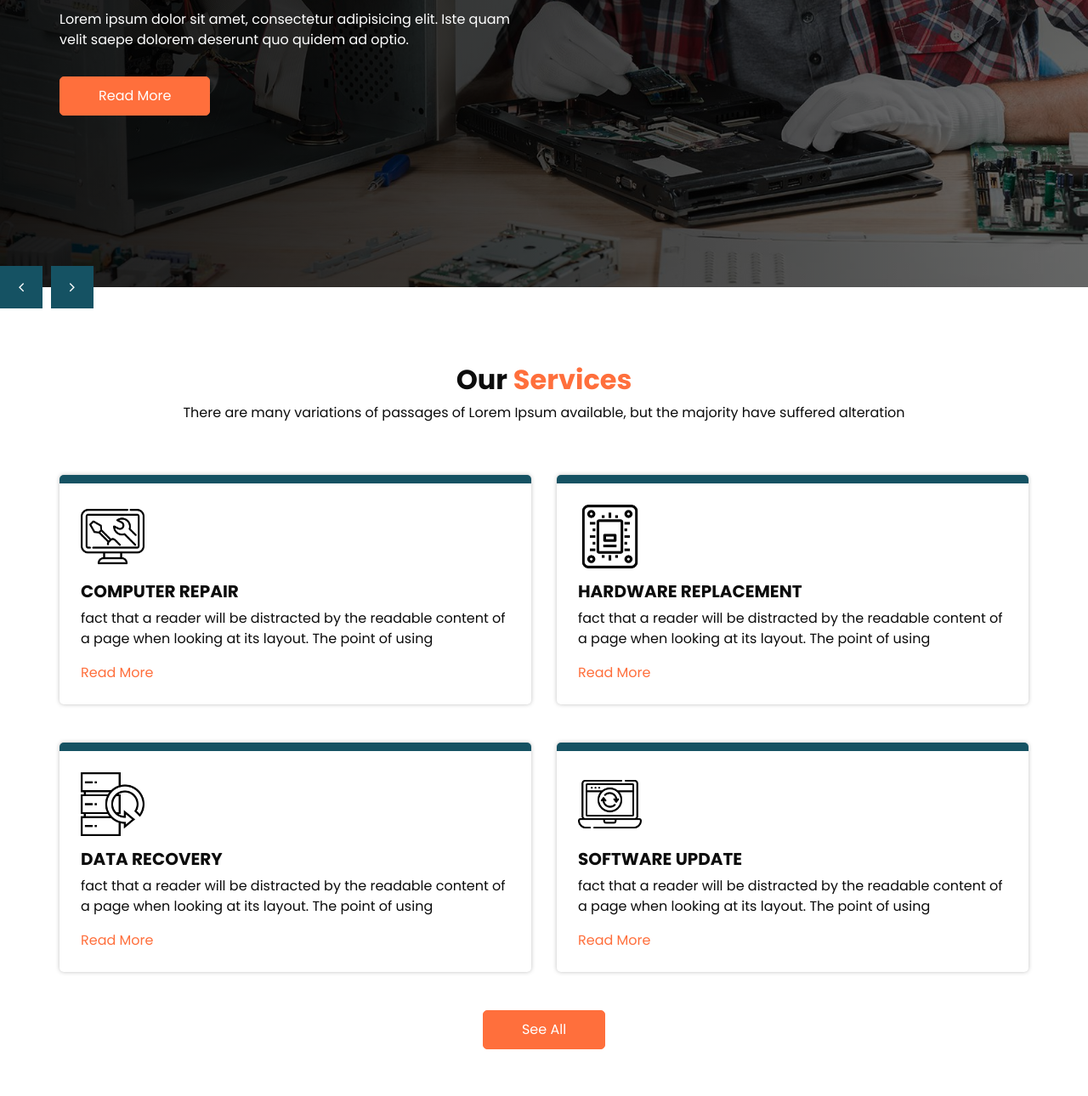
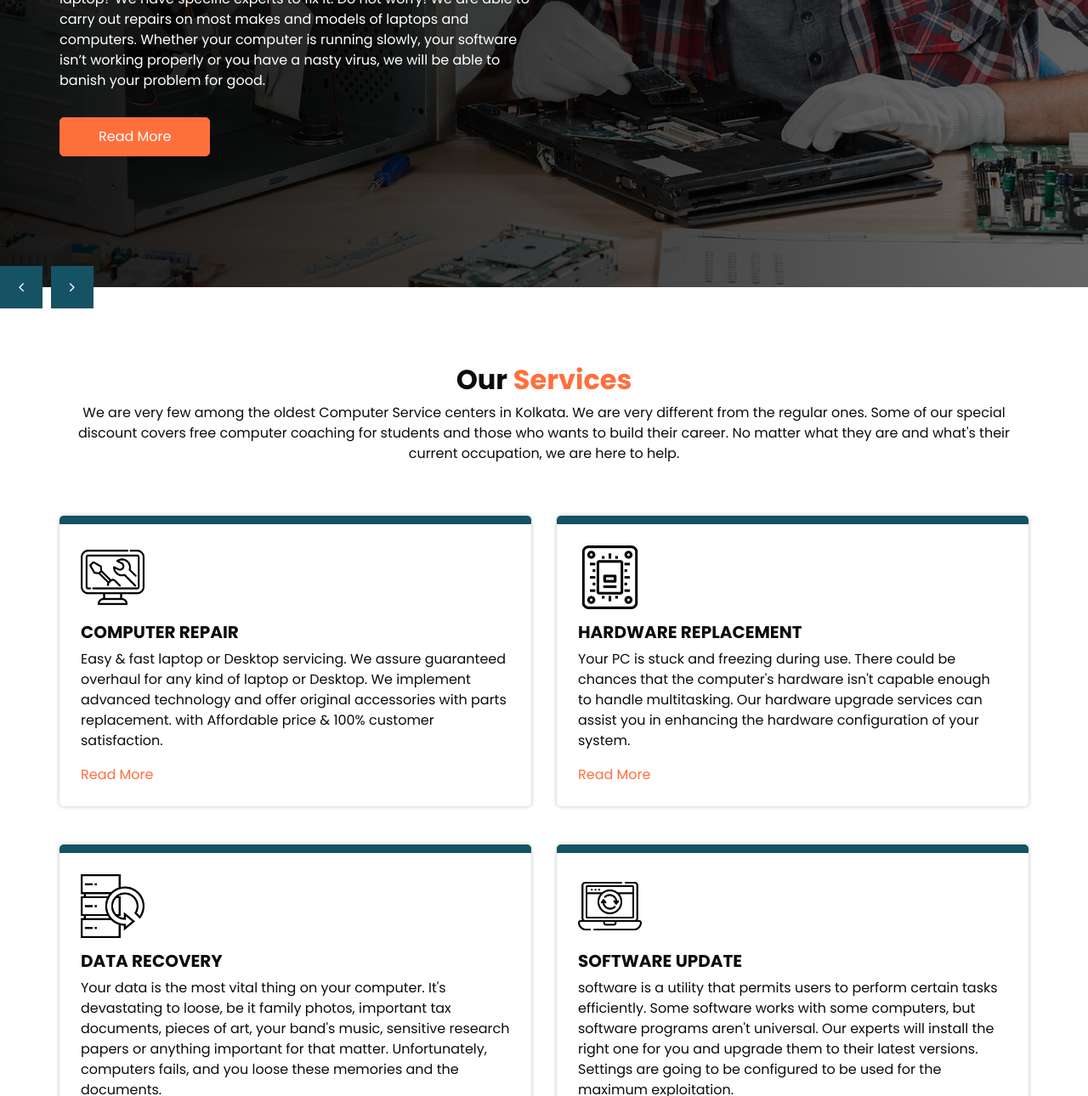
Before and after one commit to sujeet3686/lapyfix.in, a plain HTML site: page index.html in a window 1280 px wide. Shown: the part 462-1752 px from the top of the page at 85% size. Drawn offline with nearby package versions, Linux system fonts and the light colour scheme; some packages are replaced by stand-ins of ours.

Commit message:
Index page content

```diff
--- a/index.html
+++ b/index.html
@@ -1,6 +1,5 @@
 <!DOCTYPE html>
 <html>
-
 <head>
   <!-- Basic -->
   <meta charset="utf-8" />
@@ -122,7 +121,12 @@
                       We will fix your computer
                     </h1>
                     <p>
-                      Lorem ipsum dolor sit amet, consectetur adipisicing elit. Iste quam velit saepe dolorem deserunt quo quidem ad optio.
+                      <strong style="font:icon;text-transform:uppercase;font-size:1.2rem;">Lapyfix </strong> Digi-Tech : If You are having issues with Your computer or laptop? We have specific
+experts to fix it. Do not worry! We are able to carry out repairs on most makes and models
+of laptops and computers. Whether your computer is running slowly, your software isn’t
+working properly or you have a nasty virus, we will be able to banish your problem for good.
+<!-- My workmanship is a point of pride for me, so have no fear: you’ll always get the highest
+quality repair possible from my business. -->
                     </p>
                     <a href="">
                       Read More
@@ -199,7 +203,10 @@
             Our <span>Services</span>
           </h2>
           <p>
-            There are many variations of passages of Lorem Ipsum available, but the majority have suffered alteration
+            We are very few among the oldest Computer Service centers in Kolkata. We are very different from
+the regular ones. Some of our special discount covers free computer coaching for students and those who
+wants to build their career. No matter what they are and what's their current occupation, we are here
+to help.
           </p>
         </div>
         <div class="row">
@@ -213,9 +220,9 @@
                   Computer Repair
                 </h5>
                 <p>
-                  fact that a reader will be distracted by the readable content of a page when looking at its layout.
-                  The
-                  point of using
+                  Easy & fast laptop or Desktop servicing. We assure guaranteed overhaul for any kind of laptop
+or Desktop. We implement advanced technology and offer original accessories with parts
+replacement. with Affordable price & 100% customer satisfaction.
                 </p>
                 <a href="">
                   Read More
@@ -233,9 +240,8 @@
                   Hardware Replacement
                 </h5>
                 <p>
-                  fact that a reader will be distracted by the readable content of a page when looking at its layout.
-                  The
-                  point of using
+                  Your PC is stuck and freezing during use. There could be chances that the computer's hardware isn't capable enough
+to handle multitasking. Our hardware upgrade services can assist you in enhancing the hardware configuration of your system.
                 </p>
                 <a href="">
                   Read More
@@ -253,9 +259,9 @@
                   Data Recovery
                 </h5>
                 <p>
-                  fact that a reader will be distracted by the readable content of a page when looking at its layout.
-                  The
-                  point of using
+                  Your data is the most vital thing on your computer. It's devastating to loose, be it family photos, important
+tax documents, pieces of art, your band's music, sensitive research papers or anything important for that matter. Unfortunately,
+computers fails, and you loose these memories and the documents.
                 </p>
                 <a href="">
                   Read More
@@ -273,9 +279,9 @@
                   Software Update
                 </h5>
                 <p>
-                  fact that a reader will be distracted by the readable content of a page when looking at its layout.
-                  The
-                  point of using
+                  software is a utility that permits users to perform certain tasks efficiently. Some software works with some computers, but software
+                  programs aren't universal. Our experts will install the right one for you and upgrade them to their latest versions. Settings are going to be configured to be used for the maximum
+                  exploitation.
                 </p>
                 <a href="">
                   Read More
```
